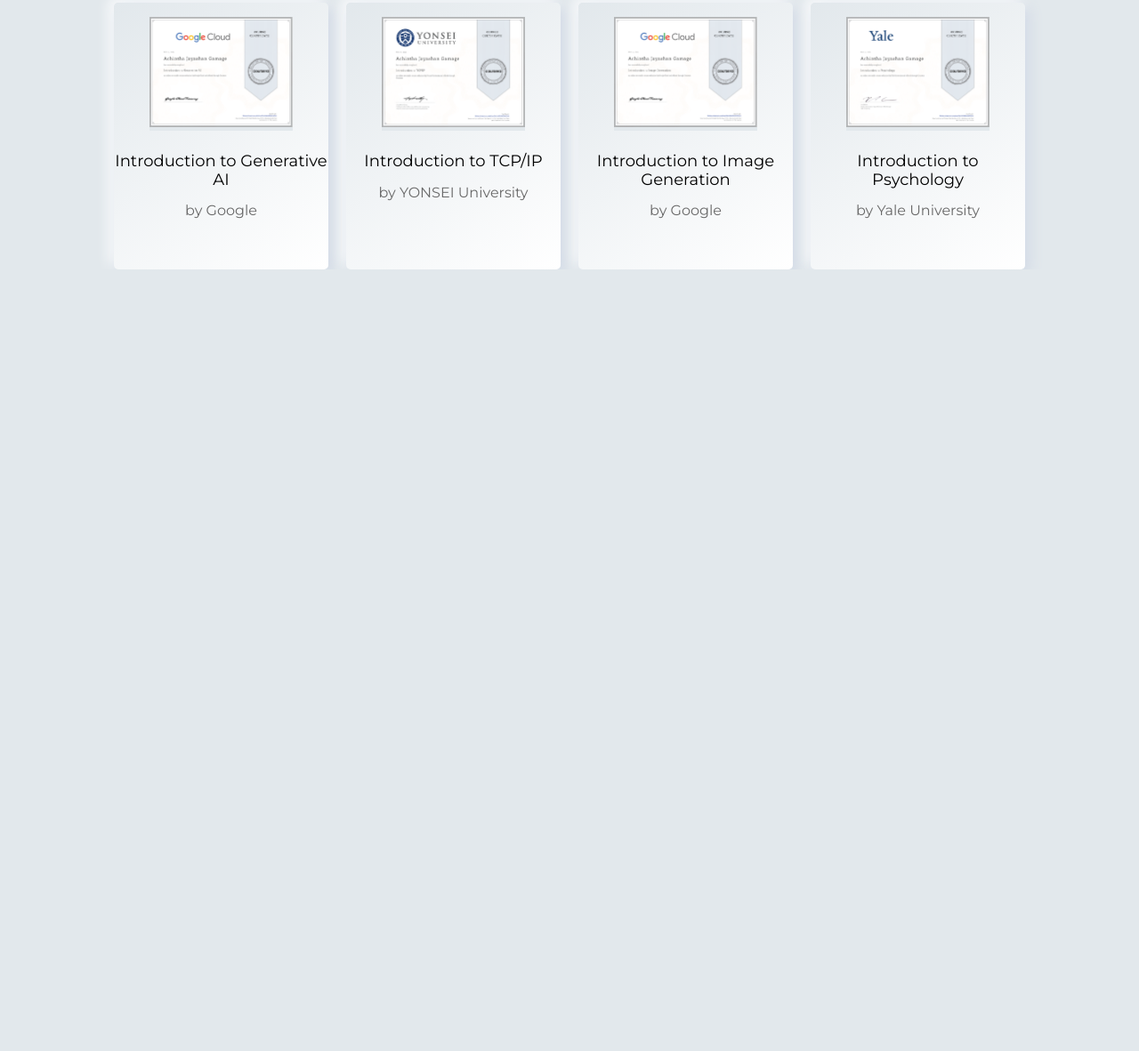
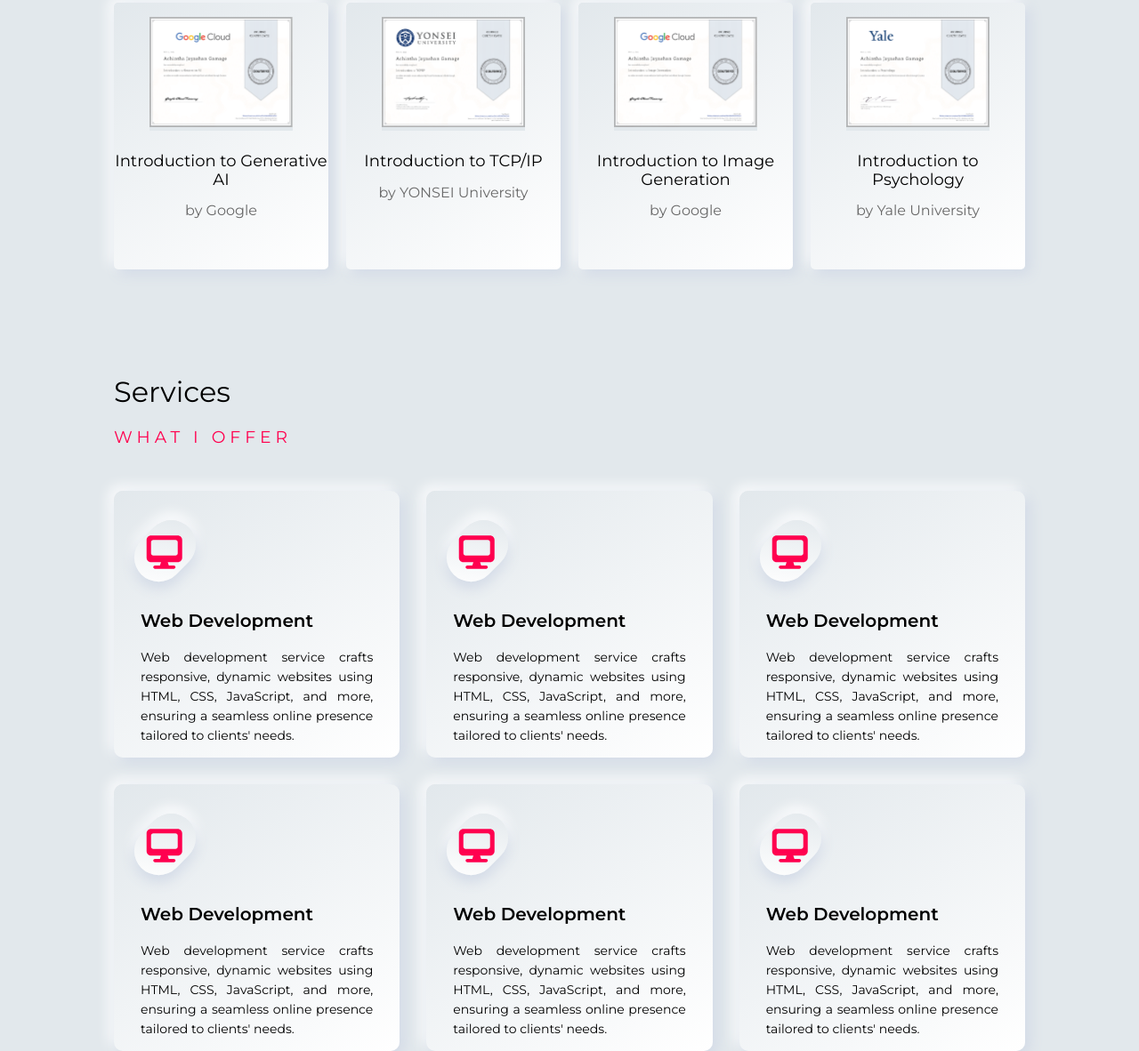
Before and after one commit to achinthajayashan/Official_Portfolio, a plain HTML site: page index.html in a window 1280 px wide. Shown: the part 1498-2680 px from the top of the page at 89% size. Before the commit the page ends 1801 px from the top, so only its background shows below. Drawn offline with nearby package versions, Linux system fonts and the light colour scheme.

Commit message:
service sec

```diff
--- a/assets/styles/style.css
+++ b/assets/styles/style.css
@@ -340,6 +340,8 @@ header{
     margin-right: 10vw;
 }
 
+
+
 .certificate{
     width: 100%;
     height: 300px;
@@ -348,6 +350,7 @@ header{
     box-shadow:  5px 5px 15px #D1D9E6, -5px -5px 15px #ffffff;
     border-radius: 5px;
 }
+
 
 .certificate>h4{
     background-color: transparent;
@@ -363,3 +366,85 @@ header{
     color: dimgrey;
     background-color: transparent;
 }
+
+
+#serviceSec{
+    width: 100vw;
+    margin-top: 15vh;
+}
+
+#serviceSec>.textHeadSec>h3{
+    color: #ff014f;
+    letter-spacing: 5px;
+    font-weight: 400;
+}
+
+#services{
+    margin-top: 50px;
+    width: 80vw;
+    display: grid;
+    grid-template-columns: repeat(3,1fr);
+    /*grid-template-rows: repeat(3,1fr);*/
+    grid-gap: 30px;
+    margin-left: 10vw;
+    margin-right: 10vw;
+}
+
+.serviceDiv{
+    width: 100%;
+    height: 300px;
+    background: linear-gradient(145deg, #e2e8ec, #ffffff);
+    box-shadow:  5px 5px 15px #D1D9E6, -5px -5px 15px #ffffff;
+    display: flex;
+    flex-direction: column;
+    align-items: start;
+    border-radius: 10px;
+
+}
+
+.serviceDivIn{
+    margin-left: 30px;
+    font-weight: 400;
+    background-color: transparent;
+    line-height: 22px;
+    text-align: justify;
+    margin-right: 30px;
+}
+
+.iconDiv{
+    font-size: 40px;
+    /*margin-top: 20px;*/
+    color: #e2e8ec;
+    color: #ff014f;
+    rotate: -45deg;
+}
+
+.headLine{
+    font-weight: 600;
+    margin-bottom: 5px;
+    font-size: 20px;
+    margin-top: 30px;
+    /*color: #ff014f;*/
+}
+
+.serviceDes{
+    font-size: 14px;
+    /*color: #ff014f;*/
+}
+
+.iconBG{
+    width: 17%;
+    height: 25%;
+    background-color: #ff014f;
+    background-color: black;
+    /*background: linear-gradient(145deg, #ff014f, #d11414);*/
+    background: linear-gradient(145deg, #e2e8ec, #ffffff);
+    box-shadow:  5px 5px 15px #D1D9E6, -5px -5px 15px #ffffff;
+    rotate: 45deg;
+    margin-top: 30px;
+    display: flex;
+    justify-content: center;
+    align-items: center;
+    border-radius: 30px;
+    /*opacity: 90%;*/
+}
--- a/index.html
+++ b/index.html
@@ -14,7 +14,7 @@
     <link rel="stylesheet" href="assets/styles/fontawesome/css/all.min.css">
     <link rel="stylesheet" href="assets/styles/style.css">
     <link rel="stylesheet" href="assets/styles/normalize.css">
-        <link rel="icon" href="favicon.png">
+    <link rel="icon" href="favicon.png">
 
 
 </head>
@@ -51,13 +51,15 @@
 
 <main>
 
-<!--    home section-->
+    <!--    home section-->
     <section id="homeSec">
         <article>
             <h3>Welcome To achintha.lk</h3>
             <h1>Hi,I'm <span>Achintha Jayashan</span></h1>
             <h1>a <span class="text"></span></h1>
-            <p>Passionate full-stack developer with a knack for crafting seamless user experiences and robust back-end solutions. From pixel-perfect interfaces to scalable architectures, I bring ideas to life with efficient and elegant code. Let's innovate together! 🖥️✨</p>
+            <p>Passionate full-stack developer with a knack for crafting seamless user experiences and robust back-end
+                solutions. From pixel-perfect interfaces to scalable architectures, I bring ideas to life with efficient
+                and elegant code. Let's innovate together! 🖥️✨</p>
 
             <h5>FOLLOW ME ON</h5>
             <div id="socialIconSet">
@@ -73,7 +75,7 @@
         </aside>
     </section>
 
-<!--    about section-->
+    <!--    about section-->
     <section id="aboutSec">
         <div class="textHeadSec">
             <h1>About Me</h1>
@@ -83,19 +85,28 @@
             <article>
                 <h3>WHO AM I</h3>
                 <p>
-                    👋 Hello, I'm Achintha Jayashan, a passionate software engineer dedicated to crafting innovative solutions. With a focus on front-end development, I translate design into seamless user experiences. Proficient in a range of languages and frameworks, I navigate the full stack to create robust applications. A constant learner, I stay abreast of evolving technologies to deliver cutting-edge solutions. Collaborative by nature, I thrive in cross-functional teams, ensuring effective communication and streamlined development. Currently pursuing excellence in software engineering, I look forward to contributing my skills to impactful projects and pushing the boundaries of what technology can achieve. Let's build something remarkable! 🚀💻
+                    👋 Hello, I'm Achintha Jayashan, a passionate software engineer dedicated to crafting innovative
+                    solutions. With a focus on front-end development, I translate design into seamless user experiences.
+                    Proficient in a range of languages and frameworks, I navigate the full stack to create robust
+                    applications. A constant learner, I stay abreast of evolving technologies to deliver cutting-edge
+                    solutions. Collaborative by nature, I thrive in cross-functional teams, ensuring effective
+                    communication and streamlined development. Currently pursuing excellence in software engineering, I
+                    look forward to contributing my skills to impactful projects and pushing the boundaries of what
+                    technology can achieve. Let's build something remarkable! 🚀💻
                 </p>
             </article>
 
             <aside>
                 <h3>MY JOURNEY</h3>
                 <div>
-                    <h4><i class="fa-solid fa-graduation-cap" style="margin-right: 10px"></i>Graduate Diploma in Software Engineering</h4>
+                    <h4><i class="fa-solid fa-graduation-cap" style="margin-right: 10px"></i>Graduate Diploma in
+                        Software Engineering</h4>
                     <p>2022-2024 | Institute Of Software Engineering</p>
                 </div>
 
                 <div>
-                    <h4><i class="fa-solid fa-school-flag" style="margin-right: 10px"></i>G.C.E. Advanced Level - Mathematics Stream</h4>
+                    <h4><i class="fa-solid fa-school-flag" style="margin-right: 10px"></i>G.C.E. Advanced Level -
+                        Mathematics Stream</h4>
                     <p>2021 | MR/Shariputra College , Matara.</p>
                 </div>
 
@@ -110,7 +121,7 @@
         </article>
     </section>
 
-<!--    certificates -->
+    <!--    certificates -->
     <section id="certificateSec">
         <h3>ACHIEVEMENTS</h3>
         <div id="certicateGrid">
@@ -122,13 +133,17 @@
                 <p>by Google</p>
             </div>
 
+
             <div class="certificate">
                 <figure>
                     <img src="assets/images/certi2.png" width="100%">
                 </figure>
                 <h4>Introduction to TCP/IP</h4>
                 <p>by YONSEI University</p>
+
+
             </div>
+
 
             <div class="certificate">
                 <figure>
@@ -147,14 +162,87 @@
             </div>
         </div>
     </section>
+
+
+<!--    service sectiton-->
+    <section id="serviceSec">
+        <div class="textHeadSec">
+            <h1>Services</h1>
+            <h3>WHAT I OFFER</h3>
+        </div>
+
+        <div id="services">
+            <div class="serviceDiv">
+                <div class="iconBG serviceDivIn">
+                    <i class="fa-solid fa-desktop serviceDivIn iconDiv"></i>
+                </div>
+
+                <h2 class="serviceDivIn headLine">Web Development</h2>
+                <p class="serviceDivIn serviceDes">Web development service crafts responsive, dynamic websites using
+                    HTML, CSS, JavaScript, and more, ensuring a seamless online presence tailored to clients' needs.</p>
+            </div>
+
+            <div class="serviceDiv">
+                <div class="iconBG serviceDivIn">
+                    <i class="fa-solid fa-desktop serviceDivIn iconDiv"></i>
+                </div>
+
+                <h2 class="serviceDivIn headLine">Web Development</h2>
+                <p class="serviceDivIn serviceDes">Web development service crafts responsive, dynamic websites using
+                    HTML, CSS, JavaScript, and more, ensuring a seamless online presence tailored to clients' needs.</p>
+            </div>
+
+            <div class="serviceDiv">
+                <div class="iconBG serviceDivIn">
+                    <i class="fa-solid fa-desktop serviceDivIn iconDiv"></i>
+                </div>
+
+                <h2 class="serviceDivIn headLine">Web Development</h2>
+                <p class="serviceDivIn serviceDes">Web development service crafts responsive, dynamic websites using
+                    HTML, CSS, JavaScript, and more, ensuring a seamless online presence tailored to clients' needs.</p>
+            </div>
+
+            <div class="serviceDiv">
+                <div class="iconBG serviceDivIn">
+                    <i class="fa-solid fa-desktop serviceDivIn iconDiv"></i>
+                </div>
+
+                <h2 class="serviceDivIn headLine">Web Development</h2>
+                <p class="serviceDivIn serviceDes">Web development service crafts responsive, dynamic websites using
+                    HTML, CSS, JavaScript, and more, ensuring a seamless online presence tailored to clients' needs.</p>
+            </div>
+
+            <div class="serviceDiv">
+                <div class="iconBG serviceDivIn">
+                    <i class="fa-solid fa-desktop serviceDivIn iconDiv"></i>
+                </div>
+
+                <h2 class="serviceDivIn headLine">Web Development</h2>
+                <p class="serviceDivIn serviceDes">Web development service crafts responsive, dynamic websites using
+                    HTML, CSS, JavaScript, and more, ensuring a seamless online presence tailored to clients' needs.</p>
+            </div>
+
+            <div class="serviceDiv">
+                <div class="iconBG serviceDivIn">
+                    <i class="fa-solid fa-desktop serviceDivIn iconDiv"></i>
+                </div>
+
+                <h2 class="serviceDivIn headLine">Web Development</h2>
+                <p class="serviceDivIn serviceDes">Web development service crafts responsive, dynamic websites using
+                    HTML, CSS, JavaScript, and more, ensuring a seamless online presence tailored to clients' needs.</p>
+            </div>
+        </div>
+    </section>
 </main>
 <footer></footer>
 
 </body>
 <script src="assets/styles/fontawesome/js/all.min.js"></script>
-<script src="https://cdnjs.cloudflare.com/ajax/libs/typed.js/2.0.11/typed.min.js" integrity="sha512-BdHyGtczsUoFcEma+MfXc71KJLv/cd+sUsUaYYf2mXpfG/PtBjNXsPo78+rxWjscxUYN2Qr2+DbeGGiJx81ifg==" crossorigin="anonymous"></script>
+<script src="https://cdnjs.cloudflare.com/ajax/libs/typed.js/2.0.11/typed.min.js"
+        integrity="sha512-BdHyGtczsUoFcEma+MfXc71KJLv/cd+sUsUaYYf2mXpfG/PtBjNXsPo78+rxWjscxUYN2Qr2+DbeGGiJx81ifg=="
+        crossorigin="anonymous"></script>
 <script>
-    var typing=new Typed(".text", {
+    var typing = new Typed(".text", {
         strings: ["Developer", "Graphics Designer", "Professional Coder"],
         typeSpeed: 100,
         backSpeed: 40,
```
